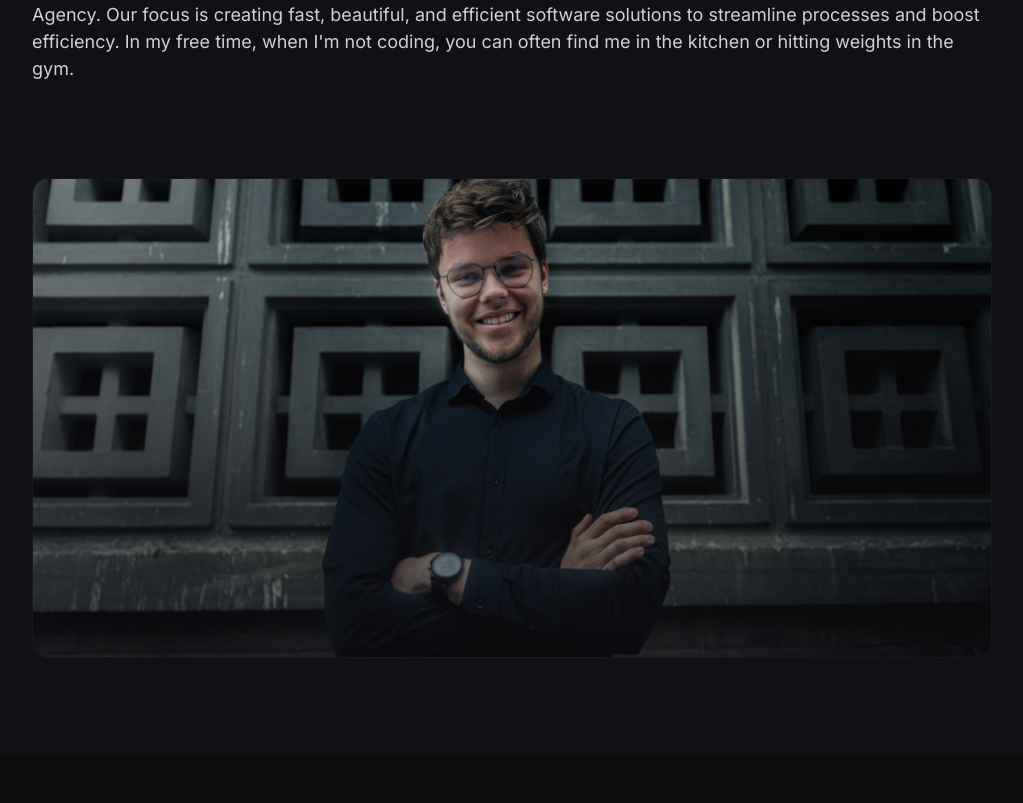
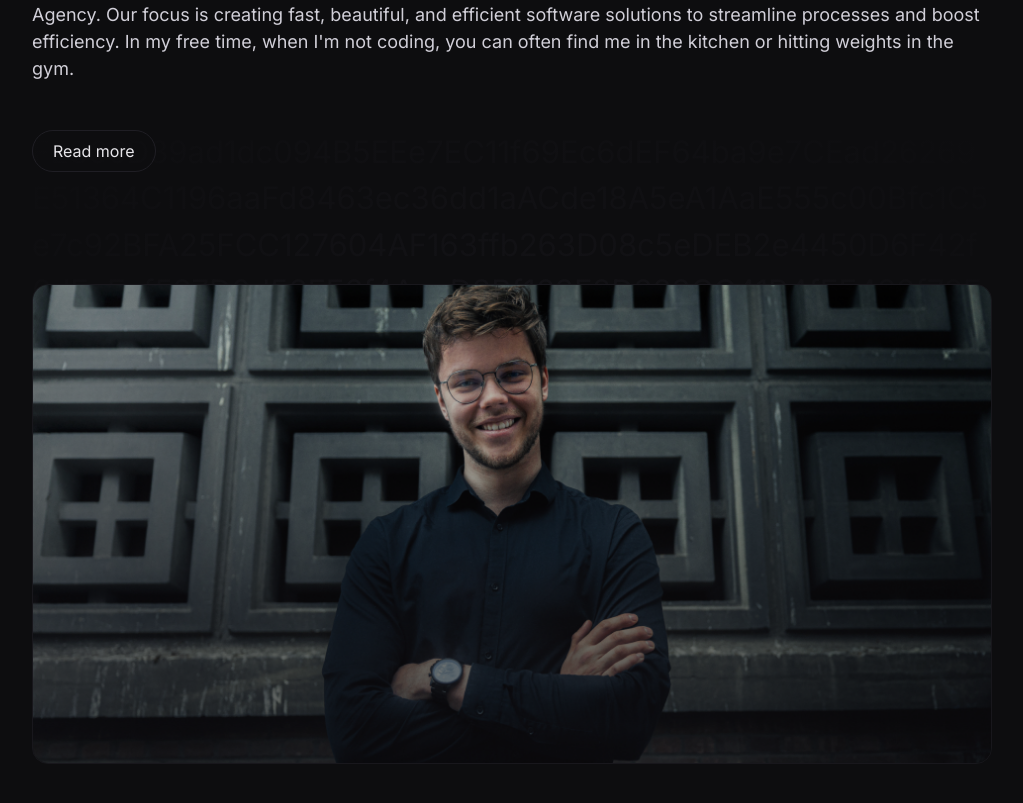
Before and after one commit to Willem-Jaap/website, a Next.js app: page / in a window 1280 px wide. Shown: the part 1321-2124 px from the top of the page, without its empty margins (128-1151 px from the left). Built offline with nearby package versions, Linux system fonts and the light colour scheme.

Commit message:
feat: add `RandomizedTextGradient` component, refactor `getRandomCharacters` util into seperate file

```diff
--- a/src/app/(default)/page.tsx
+++ b/src/app/(default)/page.tsx
@@ -5,12 +5,17 @@ import { useEffect, useRef } from 'react';
 import { gsap } from 'gsap';
 import dynamic from 'next/dynamic';
 import Image from 'next/image';
+import Link from 'next/link';
 
 import Spotlight from '~app/(default)/components/spotlight';
 import StaggeredText from '~components/misc/animation/StaggeredText';
 import ImageWithContentOverlay from '~components/misc/image-with-content-overlay';
 
 const PaddedWithRandomized = dynamic(() => import('~components/misc/padded-with-randomized'), {
+    ssr: false,
+});
+
+const RandomizedTextGradient = dynamic(() => import('~components/misc/randomized-text-gradient'), {
     ssr: false,
 });
 
@@ -111,13 +116,13 @@ const Page = () => {
                     <div className="absolute top-0 left-0 w-full h-full bg-noise bg-center animate-noise opacity-80" />
                 </div>
             </div>
-            <section className="px-column-1 bg-charade-900 border-t border-t-charade-800">
+            <section className="px-column-1 border-t border-t-charade-800">
                 <div className="pt-24 pb-16 border-b border-b-charade-800">
                     <PaddedWithRandomized text="About me" />
                 </div>
                 <div className="flex flex-col gap-4 py-24 max-w-5xl mx-auto">
                     <span className="uppercase text-charade-500 font-semibold">Introduction</span>
-                    <p className="text-charade-100 text-lg">
+                    <p className="text-charade-100 text-lg mb-8">
                         I&apos;m Willem-Jaap, a 20-year-old software developer with a deep passion
                         for technology and a constant drive for self-improvement. I&apos;ve spent
                         several years in the software development field and recently founded Pixel
@@ -126,10 +131,15 @@ const Page = () => {
                         time, when I&apos;m not coding, you can often find me in the kitchen or
                         hitting weights in the gym.
                     </p>
+                    <Link
+                        className="w-fit py-2 px-5 mb-20 rounded-full border border-charade-700"
+                        href="/about">
+                        Read more
+                    </Link>
+                    <RandomizedTextGradient />
                     <ImageWithContentOverlay
                         src="/assets/images/portrait-willem-jaap.png"
-                        alt="Portrait of Willem-Jaap"
-                        className="mt-20">
+                        alt="Portrait of Willem-Jaap">
                         <div className="flex flex-col gap-4 text-center max-w-xl">
                             <h3 className="text-3xl uppercase">Founder & CEO</h3>
                             <p className="leading-tight text-charade-400 text-lg">
--- a/src/components/misc/padded-with-randomized.tsx
+++ b/src/components/misc/padded-with-randomized.tsx
@@ -2,22 +2,11 @@
 
 import { useEffect, useRef } from 'react';
 
+import getRandomCharacters from '~utils/get-random-characters';
+
 interface Props {
     text: string;
 }
-
-// hex characters
-const characters = '0123456789abcdefABCDEF';
-
-const getRandomCharacters = (amount: number = 100) => {
-    let result = '';
-
-    for (let i = 0; i < amount; i++) {
-        result += characters.charAt(Math.floor(Math.random() * characters.length));
-    }
-
-    return result;
-};
 
 const PaddedWithRandomized = ({ text }: Props) => {
     const firstLineRef = useRef<HTMLDivElement>(null);
--- /dev/null
+++ b/src/components/misc/randomized-text-gradient.tsx
@@ -0,0 +1,22 @@
+import getRandomCharacters from '~utils/get-random-characters';
+
+interface Props {
+    lines?: number;
+}
+
+const RandomizedTextGradient = ({ lines = 12 }: Props) => {
+    return (
+        <div className="relative -z-10">
+            <div className="absolute left-1/2 w-[calc(100%+20rem)] -mx-40 max-w-[calc(100vw-20rem)] -translate-y-1/4 -translate-x-[calc(50%-10rem)] text-charade-800 text-3xl">
+                {Array.from(Array(lines), (_, i) => (
+                    <span className="block break-all overflow-hidden h-[1.5em]" key={i}>
+                        {getRandomCharacters()}
+                    </span>
+                ))}
+                <div className="absolute inset-0 bg-gradient-radial from-charade-950/30 to-charade-950" />
+            </div>
+        </div>
+    );
+};
+
+export default RandomizedTextGradient;
--- /dev/null
+++ b/src/utils/get-random-characters.ts
@@ -0,0 +1,13 @@
+const characters = '0123456789abcdefABCDEF';
+
+const getRandomCharacters = (amount: number = 100) => {
+    let result = '';
+
+    for (let i = 0; i < amount; i++) {
+        result += characters.charAt(Math.floor(Math.random() * characters.length));
+    }
+
+    return result;
+};
+
+export default getRandomCharacters;
```
